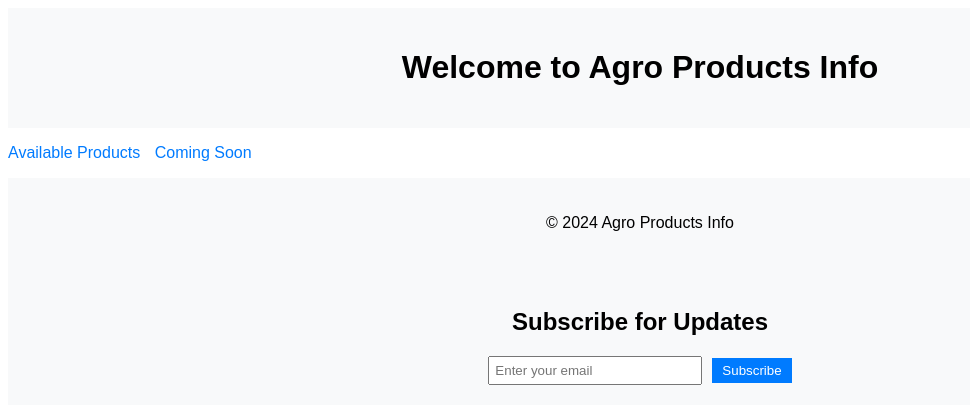
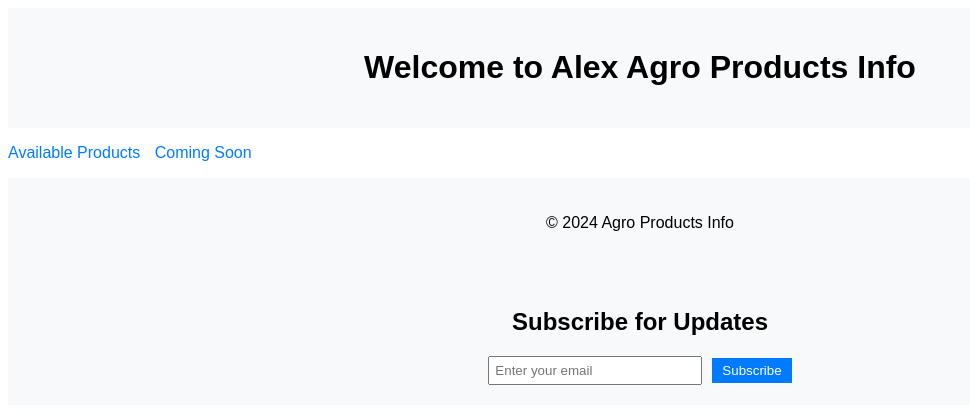
Before and after one commit to iAlexeze/tease-php, a PHP site: page / in a window 1280 px wide. Shown: the top 420 px of the page, without its empty margins (0-970 px from the left). Run offline with PHP 8.4, Linux system fonts and the light colour scheme.

Commit message:
new title

```diff
--- a/index.php
+++ b/index.php
@@ -7,7 +7,7 @@
 </head>
 <body>
     <header>
-        <h1>Welcome to Agro Products Info</h1>
+        <h1>Welcome to Alex Agro Products Info</h1>
     </header>
     <nav>
         <ul>
```
